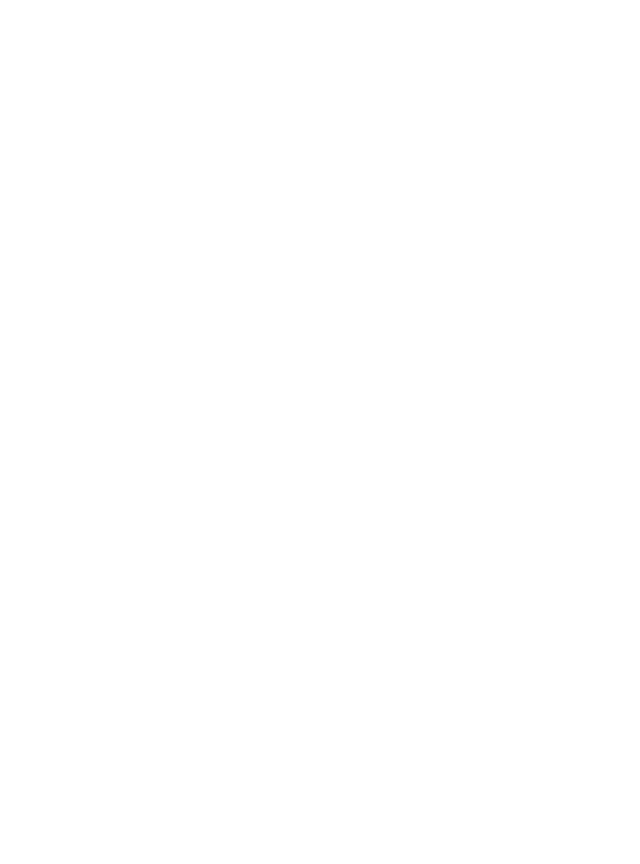
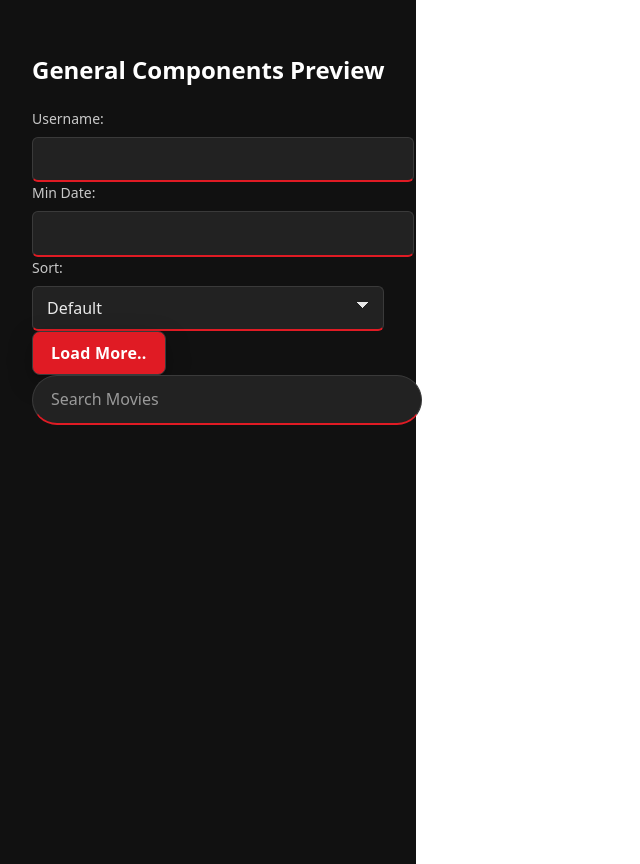
Before and after one commit to mathpvx/holbertonschool-cinema-guru, a React (Vite) app: page / in a window 1280 px wide. Shown: the whole page, without its empty margins (0-640 px from the left). Before the commit the page ends 800 px from the top, so only its background shows below. Built offline with nearby package versions, Linux system fonts and the light colour scheme.

Commit message:
test displayed components

```diff
--- a/src/App.jsx
+++ b/src/App.jsx
@@ -1,3 +1,25 @@
+import { useState } from 'react'
+import Input from './components/general/Input'
+import SelectInput from './components/general/SelectInput'
+import Button from './components/general/Button'
+import SearchBar from './components/general/SearchBar'
+
 export default function App() {
-  return <div className="App"></div>;
+  const [username, setUsername] = useState('')
+  const [minDate, setMinDate] = useState('')
+  const [sort, setSort] = useState('Default')
+  const [title, setTitle] = useState('')
+
+  const options = ['Default', 'Latest', 'Oldest', 'Highest Rated', 'Lowest Rated']
+
+  return (
+    <div style={{ padding: '2rem', background: '#111', minHeight: '100vh', color: 'white' }}>
+      <h2>General Components Preview</h2>
+      <Input label="Username:" value={username} setValue={setUsername} />
+      <Input label="Min Date:" type="number" value={minDate} setValue={setMinDate} />
+      <SelectInput label="Sort:" options={options} value={sort} setValue={setSort} />
+      <Button label="Load More.." onClick={() => alert('Clicked!')} />
+      <SearchBar title={title} setTitle={setTitle} />
+    </div>
+  )
 }
```
